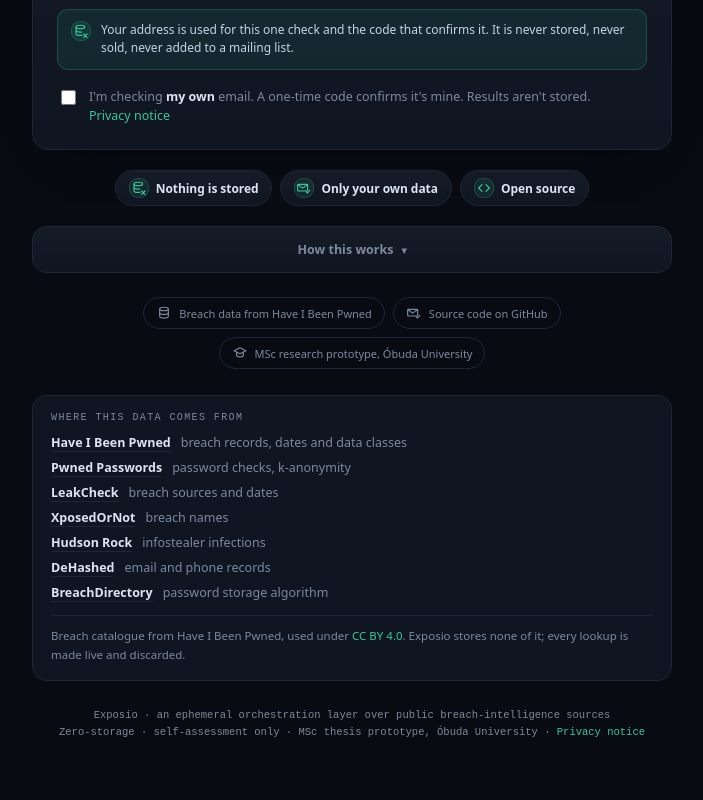
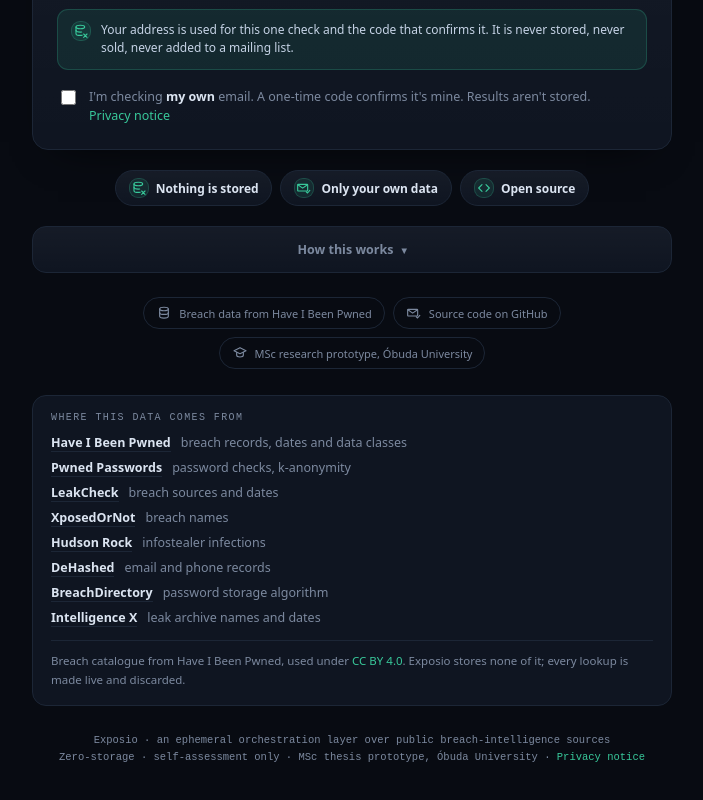
Before and after one commit to SocoSec/exposurescope, a Next.js app: page / in a window 1280 px wide. Shown: the part 581-1381 px from the top of the page, without its empty margins (288-991 px from the left). Built offline with nearby package versions, Linux system fonts and the light colour scheme.

Commit message:
Add IntelX to sources panel UI

```diff
--- a/app/components/Sources.js
+++ b/app/components/Sources.js
@@ -32,6 +32,10 @@ const SOURCES = [
   // matters for the same reason the others are listed: a reader is entitled
   // to know every party an identifier was sent to.
   { name: "BreachDirectory", href: "https://breachdirectory.org", role: "password storage algorithm" },
+  // Intelligence X — searches the leaks.public bucket. Returns breach archive
+  // names and dates; data classes are filled in through the merge with HIBP
+  // and LeakCheck where those sources also know the breach.
+  { name: "Intelligence X", href: "https://intelx.io", role: "leak archive names and dates" },
 ];
 
 export function Sources({ T, active }) {
```
